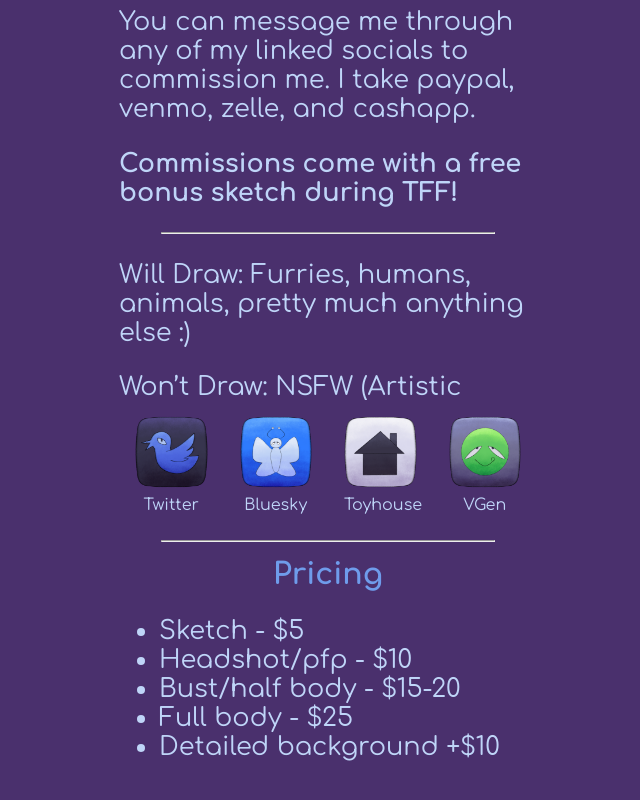
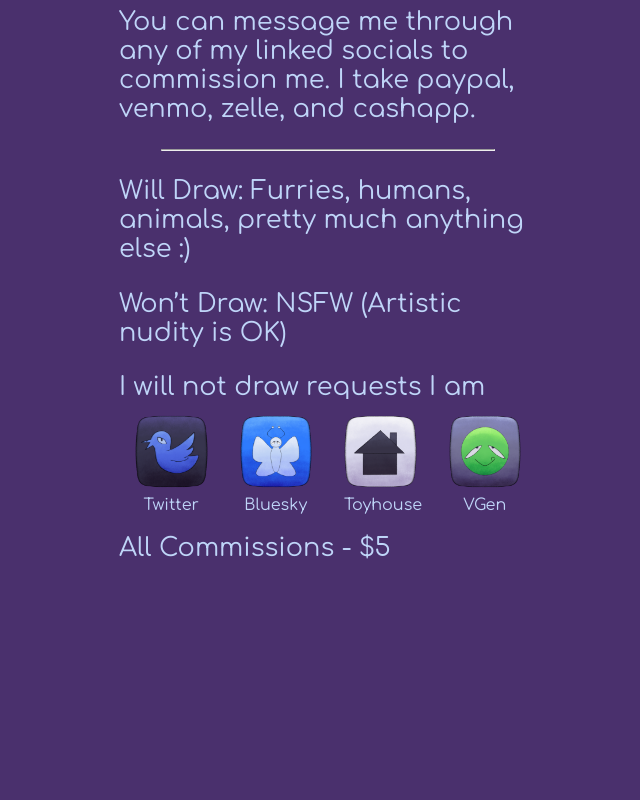
Before and after one commit to rcarver3/demonsite, a SvelteKit app: page /commission in a window 1280 px wide. Shown: the part 266-1066 px from the top of the page, without its empty margins (312-952 px from the left). After the commit the page ends 988 px from the top, so only its background shows below. Built offline with nearby package versions, Linux system fonts and the light colour scheme; a web font is replaced by a local one.

Commit message:
update pricing and remove tff promo

```diff
--- a/src/routes/commission/+page.svelte
+++ b/src/routes/commission/+page.svelte
@@ -3,9 +3,6 @@
     <p>
         You can message me through any of my linked socials to commission me. I
         take paypal, venmo, zelle, and cashapp.
-    </p>
-    <p>
-        <b>Commissions come with a free bonus sketch during TFF!</b>
     </p>
     <hr />
     <p>Will Draw: Furries, humans, animals, pretty much anything else :)</p>
@@ -13,13 +10,7 @@
     <p>I will not draw requests I am uncomfortable with!</p>
     <hr />
     <h3 style="text-align: center">Pricing</h3>
-    <ul>
-        <li>Sketch - $5</li>
-        <li>Headshot/pfp - $10</li>
-        <li>Bust/half body - $15-20</li>
-        <li>Full body - $25</li>
-        <li>Detailed background +$10</li>
-    </ul>
+    <p>All Commissions - $5</p>
 </div>
 
 <style>
```
